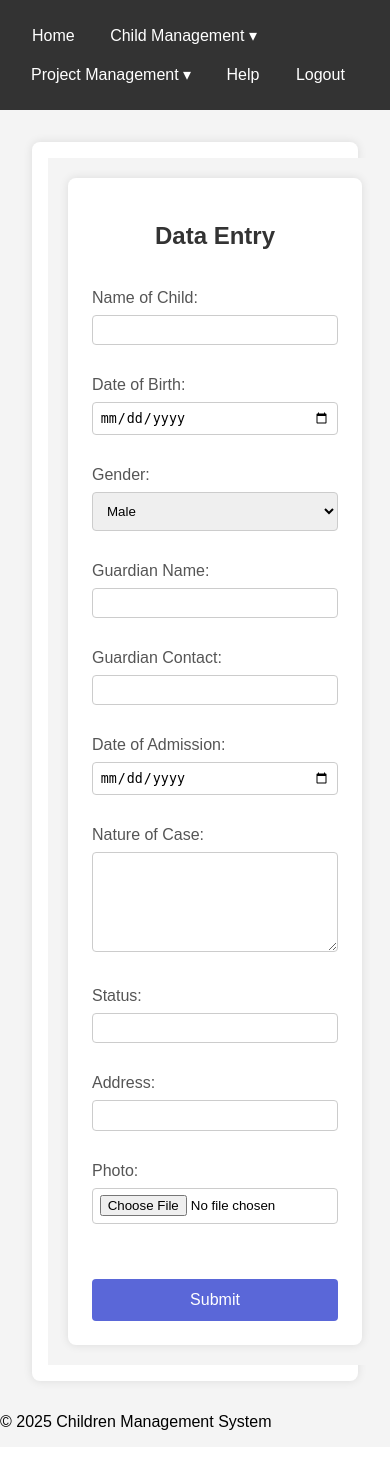
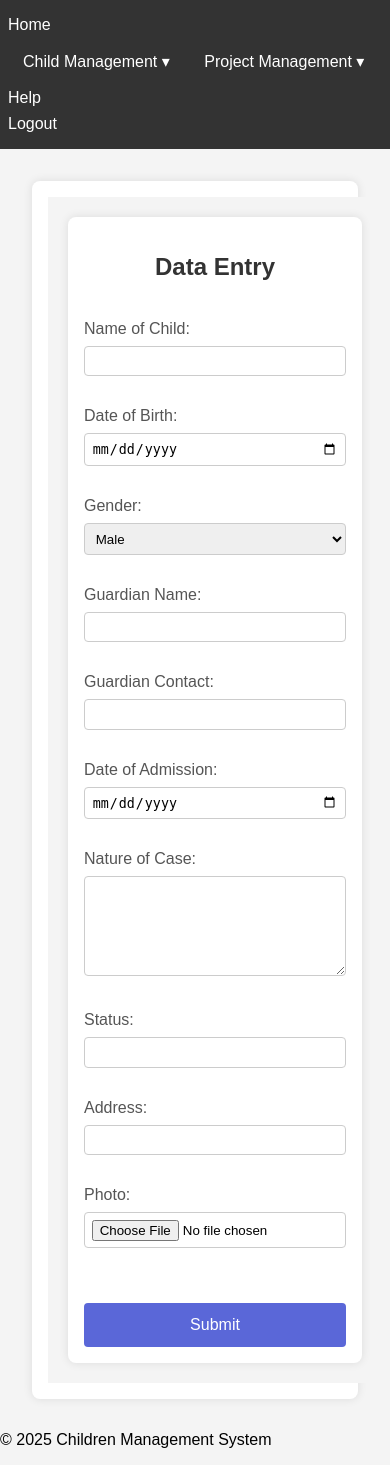
Before and after one commit to kichuna/dms, a Flask app: page /data_entry in a window 390 px wide. Before the commit the page ends 1430 px from the top, so only its background shows below. Run offline with Flask 3, Linux system fonts and the light colour scheme; a user stored in the database is signed in.

Commit message:
Describe what you changed

```diff
--- a/static/style.css
+++ b/static/style.css
@@ -450,3 +450,113 @@ table img {
     display: block;                      /* Block display for canvas */
     margin: 0 auto;                      /* Center canvas inside the container */
 }
+
+/* Responsive Navigation */
+@media screen and (max-width: 768px) {
+    .sidebar {
+        width: 100%;
+        height: auto;
+        position: relative;
+        padding: 15px;
+    }
+
+    .main-content {
+        margin-left: 0;
+        padding: 15px;
+    }
+
+    /* Improve mobile navigation */
+    nav {
+        padding: 0.5em;
+    }
+
+    nav a {
+        display: block;
+        margin: 0.5em 0;
+    }
+
+    /* Make dropdown more mobile-friendly */
+    .dropdown-content {
+        position: static;
+        width: 100%;
+        box-shadow: none;
+    }
+}
+
+/* Improve form responsiveness */
+@media screen and (max-width: 576px) {
+    .data-entry-form {
+        padding: 1em;
+    }
+
+    .form-group input,
+    .form-group select,
+    .form-group textarea {
+        padding: 0.5em;
+    }
+
+    /* Make buttons more touch-friendly */
+    .submit-button,
+    .login-button,
+    td .btn {
+        padding: 12px 16px;
+        min-height: 44px; /* Minimum touch target size */
+    }
+
+    /* Improve table responsiveness */
+    table {
+        display: block;
+    }
+
+    th, td {
+        display: block;
+        width: 100%;
+        box-sizing: border-box;
+    }
+
+    /* Hide table headers on mobile */
+    thead {
+        display: none;
+    }
+
+    /* Make table cells look like cards */
+    td {
+        position: relative;
+        padding-left: 50%;
+        text-align: right;
+        border-bottom: 1px solid #eee;
+    }
+
+    td:before {
+        content: attr(data-label);
+        position: absolute;
+        left: 12px;
+        width: 45%;
+        text-align: left;
+        font-weight: bold;
+    }
+
+    /* Improve chart responsiveness */
+    .chart-container {
+        width: 100%;
+        min-width: 100%;
+        margin: 10px 0;
+    }
+}
+
+/* Improve detail view responsiveness */
+@media screen and (max-width: 576px) {
+    .detail-container {
+        padding: 1em;
+        margin: 1em;
+    }
+
+    .detail-item {
+        flex: 1 1 100%;
+    }
+
+    .photo-container img {
+        max-width: 100%;
+        height: auto;
+    }
+}
```
Also changed, not shown: 1 other file.
